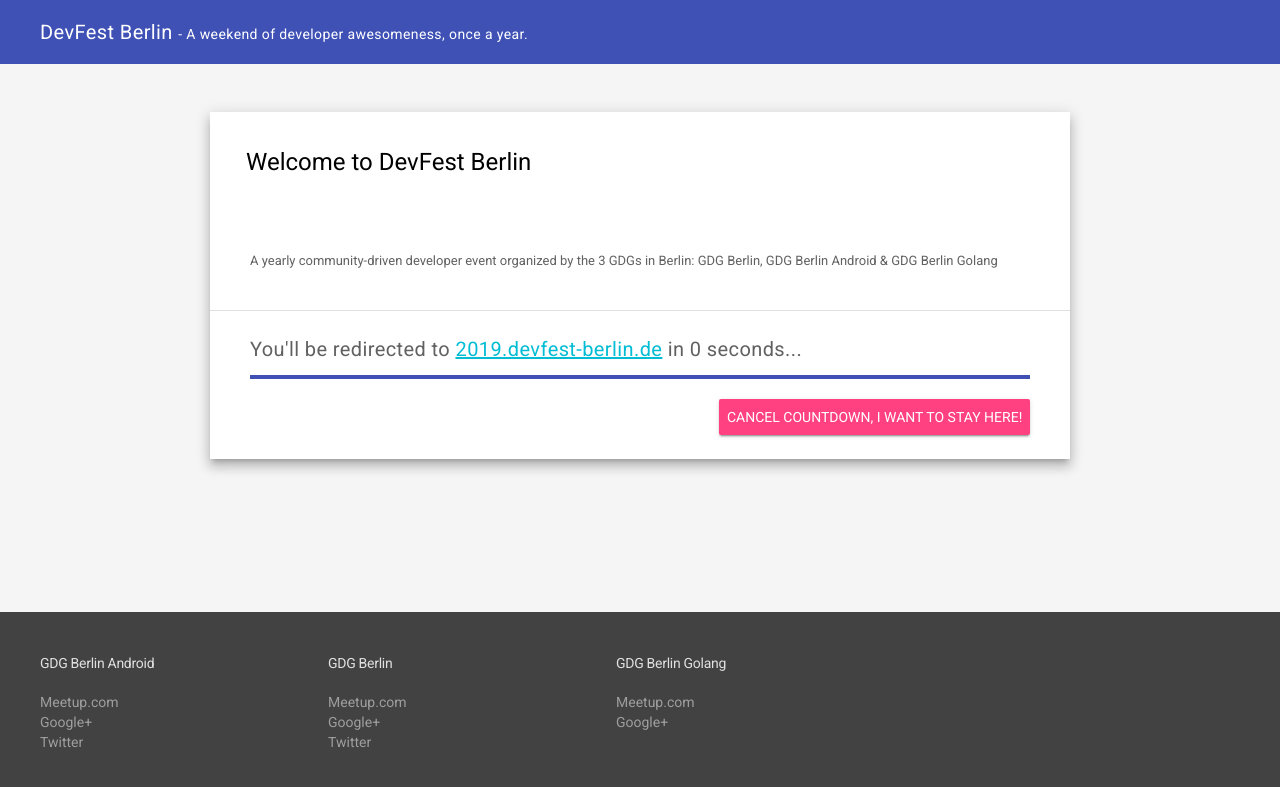
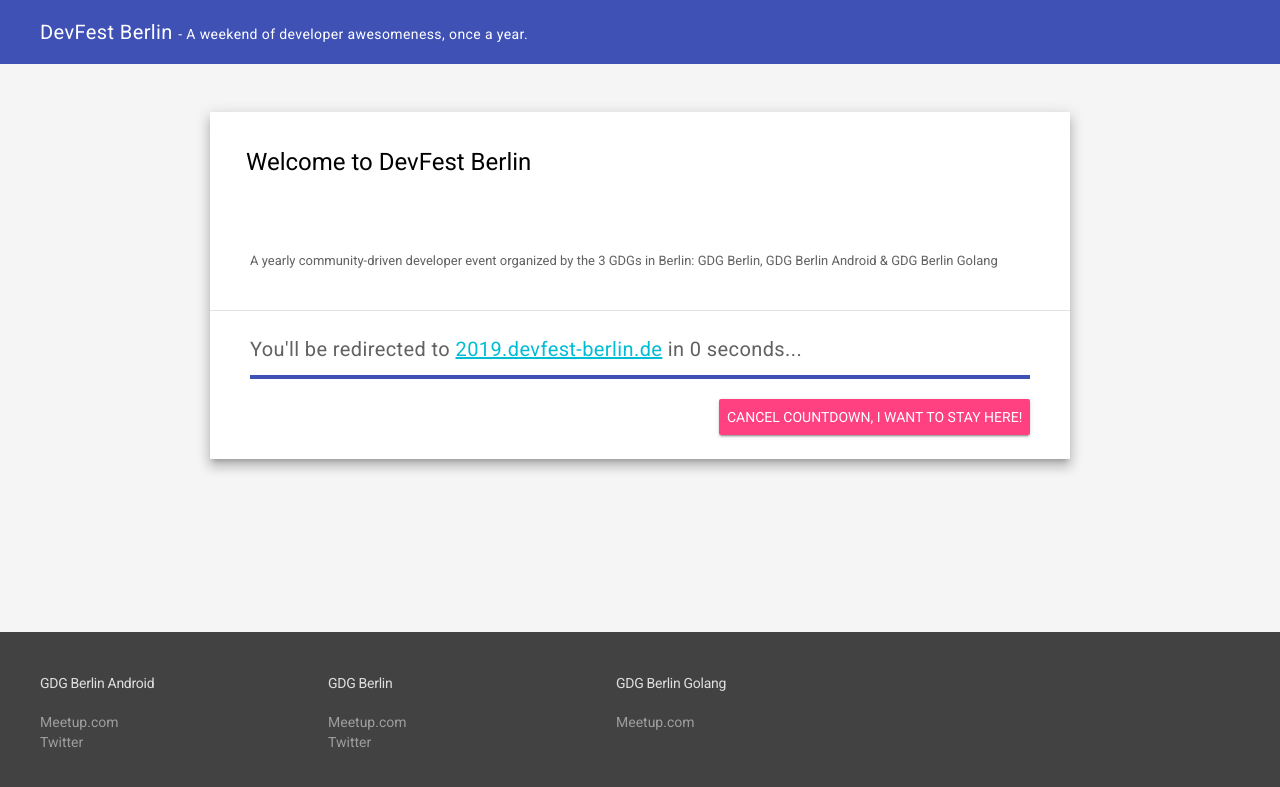
Before and after one commit to devfest-berlin/devfest-berlin.github.io, a website: page index.html in a window 1280 px wide. Drawn offline with Linux system fonts and the light colour scheme.

Commit message:
Remove Google+

```diff
--- a/index.html
+++ b/index.html
@@ -14,7 +14,9 @@
     <link rel="canonical" href="http://www.example.com/">
     -->
 
-    <link href="https://fonts.googleapis.com/css?family=Roboto:regular,bold,italic,thin,light,bolditalic,black,medium&amp;lang=en" rel="stylesheet">
+    <link
+        href="https://fonts.googleapis.com/css?family=Roboto:regular,bold,italic,thin,light,bolditalic,black,medium&amp;lang=en"
+        rel="stylesheet">
     <link href="https://fonts.googleapis.com/icon?family=Material+Icons" rel="stylesheet">
     <link rel="stylesheet" href="bower_components/material-design-lite/material.min.css">
     <link rel="stylesheet" href="css/custom.css">
@@ -38,13 +40,15 @@
                             <h2 class="mdl-card__title-text">Welcome to DevFest Berlin</h2>
                         </div>
                         <div class="mdl-card__supporting-text">
-                A yearly community-driven developer event organized by the 3 GDGs in Berlin: GDG Berlin, GDG Berlin Android &amp; GDG Berlin Golang
+                            A yearly community-driven developer event organized by the 3 GDGs in Berlin: GDG Berlin, GDG
+                            Berlin Android &amp; GDG Berlin Golang
                         </div>
                         <div id="redirect_wrap" class="mdl-card__actions mdl-card--border">
 
                             <h5 id="redirect_text">...</h5>
                             <div id="redirect_progress" style="width: 100%" class="mdl-progress mdl-js-progress"></div>
-                <a id="redirect_cancel" class="mdl-button mdl-button--raised mdl-button--accent mdl-js-button mdl-js-ripple-effect">
+                            <a id="redirect_cancel"
+                                class="mdl-button mdl-button--raised mdl-button--accent mdl-js-button mdl-js-ripple-effect">
                                 Cancel countdown, I want to stay here!
                             </a>
                         </div>
@@ -79,9 +83,6 @@
                             <a href="www.meetup.com/GDG-Android-in-Berlin/">Meetup.com</a>
                         </li>
                         <li>
-                <a href="https://plus.google.com/102464661817600154044">Google+</a>
-              </li>
-              <li>
                             <a href="https://twitter.com/berlindroid">Twitter</a>
                         </li>
                     </ul>
@@ -92,9 +93,6 @@
                     <ul class="mdl-mega-footer--link-list">
                         <li>
                             <a href="http://www.meetup.com/gdgberlin/">Meetup.com</a>
-              </li>
-              <li>
-                <a href="https://plus.google.com/+GDG-Berlin">Google+</a>
                         </li>
                         <li>
                             <a href="https://twitter.com/gdgberlin">Twitter</a>
@@ -108,9 +106,6 @@
                         <li>
                             <a href="http://www.meetup.com/golang-users-berlin/">Meetup.com</a>
                         </li>
-              <li>
-                <a href="https://plus.google.com/114206505697282885347">Google+</a>
-              </li>
                     </ul>
                 </div>
             </div>
```
Lines whose indentation alone changed are shown as unchanged.
